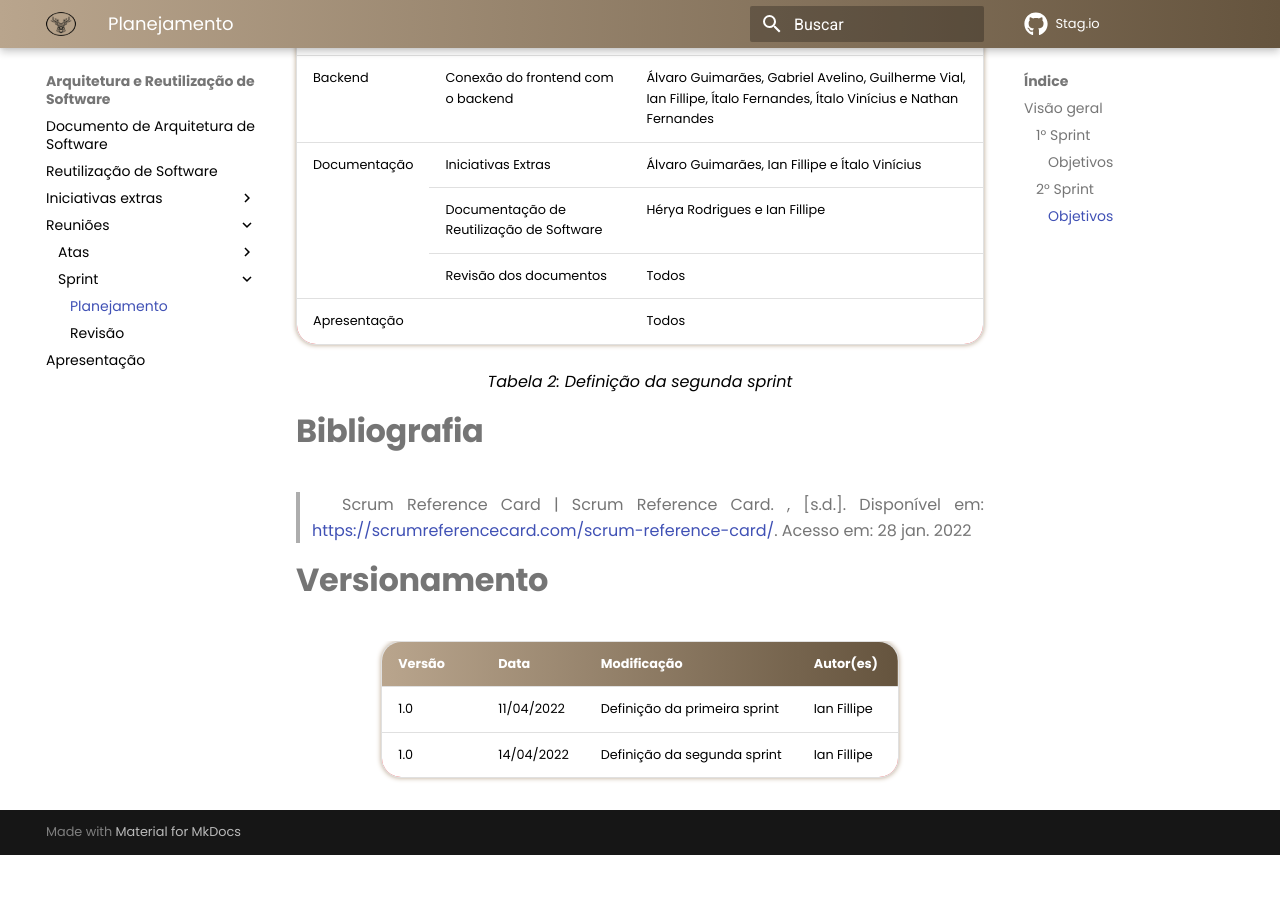
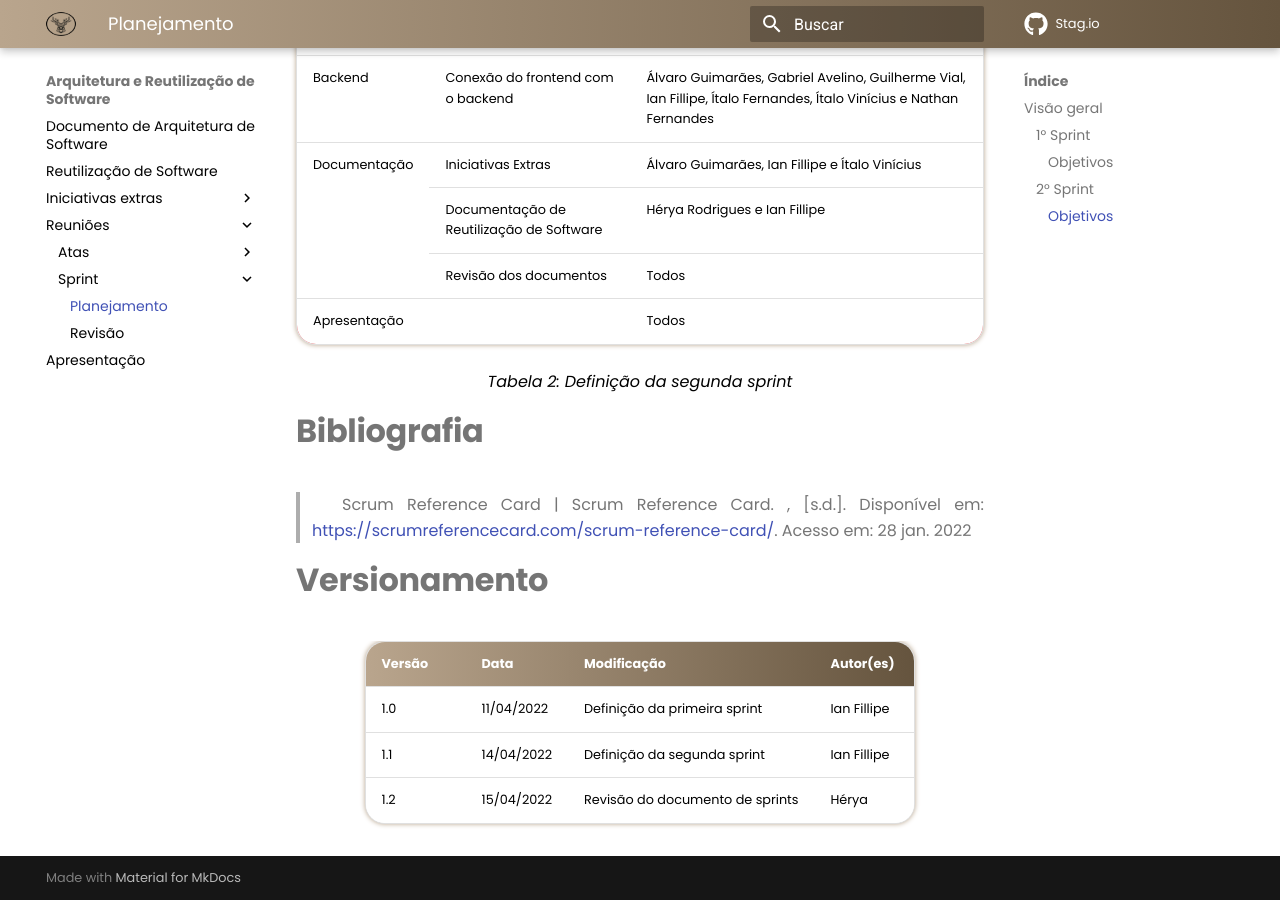
Before and after one commit to UnBArqDsw2021-2/2021.2_G3_stag.io, an MkDocs documentation site: the page built from docs/ArquiteturaEReutilizacao/Reunioes/Sprint/Planejamento.md, in a window 1280 px wide and 900 px high, scrolled down 2285 px. Built offline with MkDocs 1.6.1 and Material for MkDocs 9.7.7, drawn with Linux system fonts in a browser that asks for light colours; comment, search, counter and statistics services are not loaded; before the commit the page ends 3140 px from its top, so only the background shows below that.

Commit message:
Revisão do documento
Co-authored-by: hryds <rodriguerya@gmail.com>

```diff
--- a/docs/ArquiteturaEReutilizacao/Reunioes/Sprint/Planejamento.md
+++ b/docs/ArquiteturaEReutilizacao/Reunioes/Sprint/Planejamento.md
@@ -137,4 +137,5 @@ A equipe criou uma issue para cada objetivo que deveria ser entregue nesta etapa
 Versão | Data | Modificação | Autor(es) |
 |--|--|--|--|
 |1.0|11/04/2022|Definição da primeira sprint|Ian Fillipe|
-|1.0|14/04/2022|Definição da segunda sprint|Ian Fillipe|
+|1.1|14/04/2022|Definição da segunda sprint|Ian Fillipe|
+|1.2|15/04/2022|Revisão do documento de sprints|Hérya|
```
